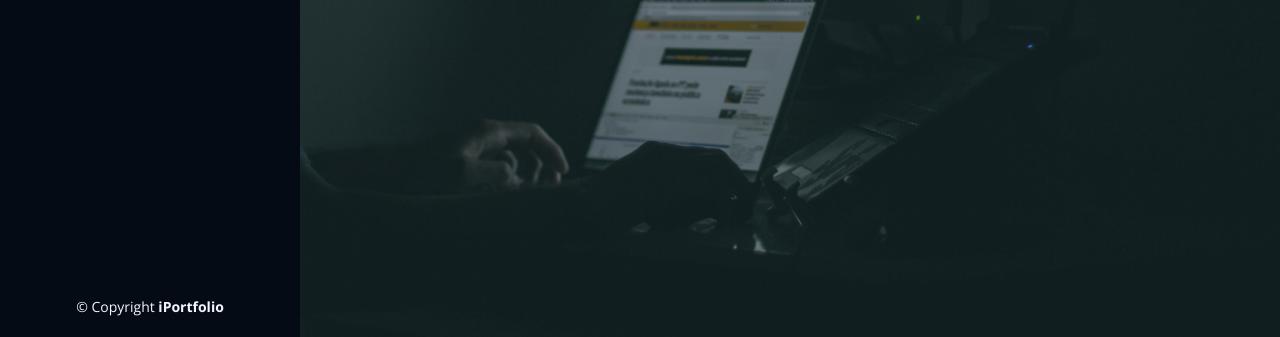
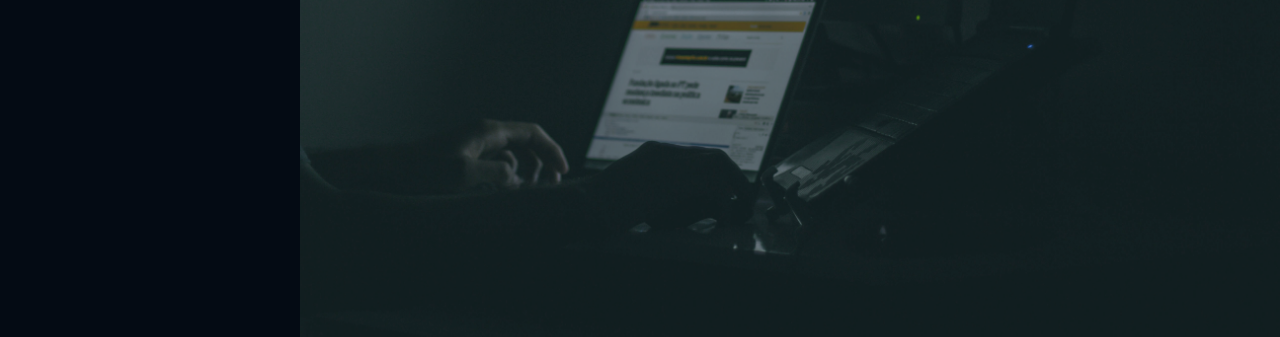
Before and after one commit to ugobeeke/portfolio, a plain HTML site: page index.html in a window 1280 px wide. Shown: the part 463-800 px from the top of the page. Drawn offline with nearby package versions, Linux system fonts and the light colour scheme.

Commit message:
Portfolio update

```diff
--- a/index.html
+++ b/index.html
@@ -678,7 +678,7 @@
   </main><!-- End #main -->
 
   <!-- ======= Footer ======= -->
-  <footer id="footer">
+ <!-- <footer id="footer">
     <div class="container">
       <div class="copyright">
         &copy; Copyright <strong><span>iPortfolio</span></strong>
```
